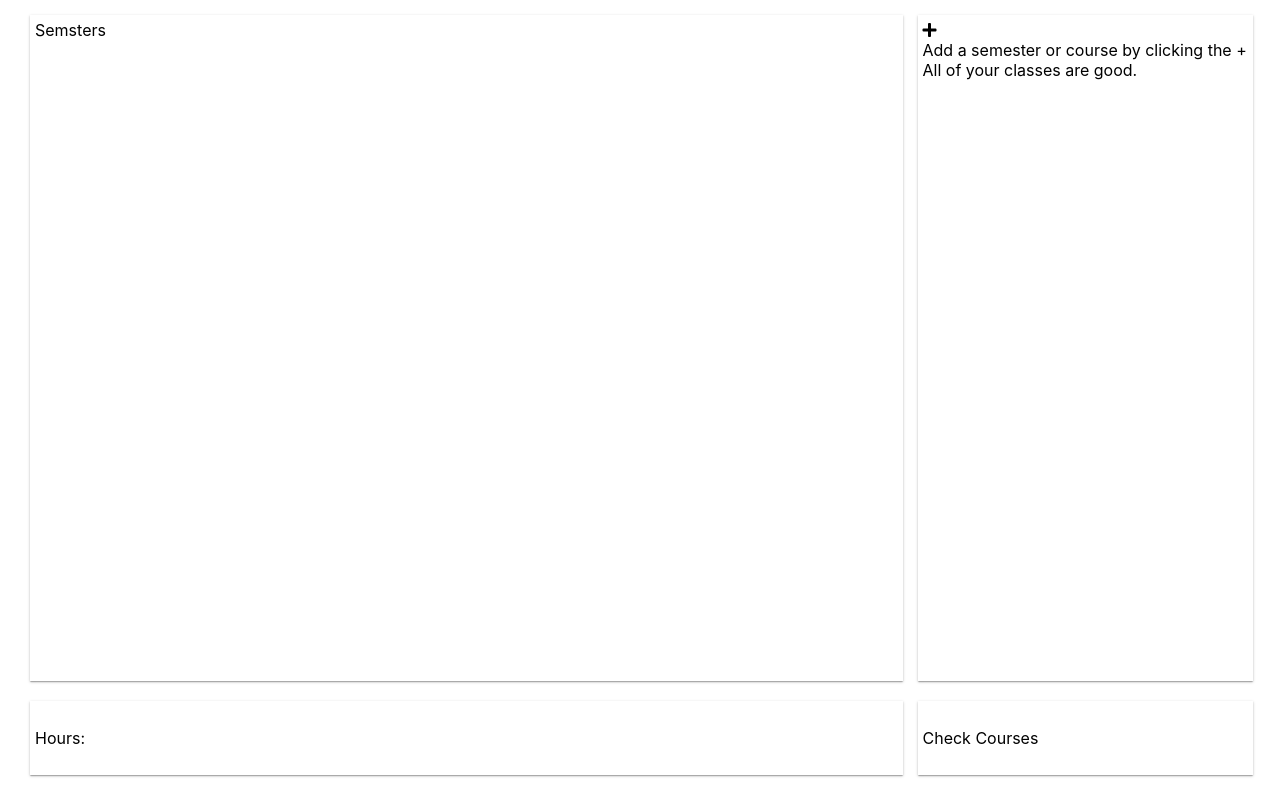
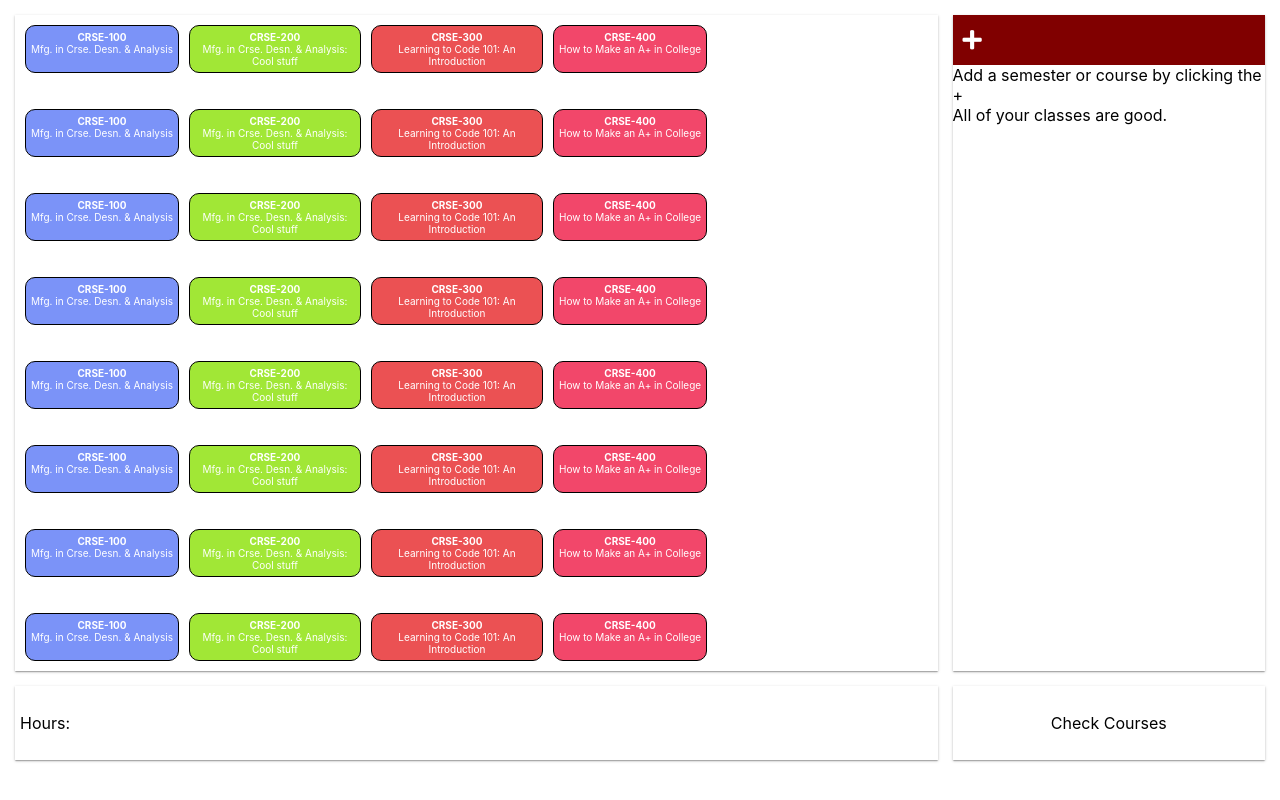
Before and after one commit to aaronmwhitehead/degreeplanner, a React app: page / in a window 1280 px wide. Built offline with nearby package versions, Linux system fonts and the light colour scheme.

Commit message:
Static mock almost done.

```diff
--- a/public/index.html
+++ b/public/index.html
@@ -1,11 +1,13 @@
 <!DOCTYPE html>
 <html lang="en">
   <head>
+    <link href="https://fonts.googleapis.com/css?family=Lato" rel="stylesheet">
     <meta charset="utf-8">
     <link rel="shortcut icon" href="%PUBLIC_URL%/favicon.ico">
     <meta name="viewport" content="width=device-width, initial-scale=1, shrink-to-fit=no">
     <meta name="theme-color" content="#000000">
     <link rel="stylesheet" href="https://use.fontawesome.com/releases/v5.4.2/css/all.css" integrity="sha384-/rXc/GQVaYpyDdyxK+ecHPVYJSN9bmVFBvjA/9eOB+pb3F2w2N6fc5qB9Ew5yIns" crossorigin="anonymous">
+    <!-- <script src="https://unpkg.com/ionicons@4.2.2/dist/ionicons.js"></script> -->
     <!--
       manifest.json provides metadata used when your web app is added to the
       homescreen on Android. See https://developers.google.com/web/fundamentals/web-app-manifest/
--- a/src/components/App.js
+++ b/src/components/App.js
@@ -28,25 +28,25 @@ class CheckAdd extends Component {
 			checkTab = " ";
 
 			addTab =
-			<div className="add-content">
-				<div className="add-content-header">
+			<div className="add-content info">
+				<div className="add-content-header header">
 					<i class="fas fa-arrow-left" onClick={this.toggleTabs}></i>
-						Add Semester/Course
+					<div className="add-content-title">Add Semester/Course</div>
+					<div className="extra"></div>
 				</div>
-
+				<div></div>
 			</div>;
 		}
 
 		else {
 
 			checkTab =
-			<div className="check-courses">
-				<div className="check-courses-header">
-					<i class="fas fa-plus" onClick={this.toggleTabs}></i>
-					<div className="add-content-body">Add a semester or course by clicking the + </div>
-					<span className="output-text">All of your classes are good.</span>
+			<div className="check-courses info">
+				<div className="check-courses-header header">
+					<i className="fas fa-plus" onClick={this.toggleTabs}></i>
 				</div>
-				<div className="check-courses-body"></div>
+				<div className="add-content-body">Add a semester or course by clicking the + </div>
+				<div className="check-courses-body">All of your classes are good.</div>
 			</div>;
 
 			addTab = " ";
@@ -72,7 +72,24 @@ class Course extends Component {
 // A Semester holds a default number of courses
 function Semester(props) {
 	return(
-		<div className={props.className}></div>
+		<div className={props.className}>
+			<div className="TEST test1">
+				<div className="TEST-abbr">CRSE-100</div>
+				<div className="TEST-name">Mfg. in Crse. Desn. & Analysis</div>
+			</div>
+			<div className="TEST test2">
+				<div className="TEST-abbr">CRSE-200</div>
+				<div className="TEST-name">Mfg. in Crse. Desn. & Analysis: Cool stuff</div>
+			</div>
+			<div className="TEST test3">
+				<div className="TEST-abbr">CRSE-300</div>
+				<div className="TEST-name">Learning to Code 101: An Introduction</div>
+			</div>
+			<div className="TEST test4">
+				<div className="TEST-abbr">CRSE-400</div>
+				<div className="TEST-name">How to Make an A+ in College</div>
+			</div>
+		</div>
 	);
 }
 
@@ -80,15 +97,15 @@ function Semester(props) {
 class SemesterList extends Component {
 	render() {
 		return(
-			<div className="semester-list main"> Semsters
-				<Semester className="semester-1"/>
-				<Semester className="semester-2"/>
-				<Semester className="semester-3"/>
-				<Semester className="semester-4"/>
-				<Semester className="semester-5"/>
-				<Semester className="semester-6"/>
-				<Semester className="semester-7"/>
-				<Semester className="semester-8"/>
+			<div className="semester-list main">
+				<Semester className="semester semester-1"/>
+				<Semester className="semester semester-2"/>
+				<Semester className="semester semester-3"/>
+				<Semester className="semester semester-4"/>
+				<Semester className="semester semester-5"/>
+				<Semester className="semester semester-6"/>
+				<Semester className="semester semester-7"/>
+				<Semester className="semester semester-8"/>
 			</div>
 		);
 	}
@@ -102,8 +119,8 @@ class App extends Component {
 		<div className="App">
 			<SemesterList />
 			<CheckAdd />
-			<div className="footer main">Hours: </div>
-			<div className="btn main">Check Courses</div>
+			<div className="hours-box main">Hours: </div>
+			<div className="check-courses-btn main">Check Courses</div>
 		</div>
     );
   }
--- a/src/styles/css/App.css
+++ b/src/styles/css/App.css
@@ -1,38 +1,95 @@
+html {
+  font-family: "Lato", sans-serif;
+}
+
 .App {
   display: flex;
   padding: 15px;
-  height: 95vh;
   flex-wrap: wrap;
 }
 .App .main {
   box-shadow: 0px 1px 3px 0px rgba(0, 0, 0, 0.2), 0px 1px 1px 0px rgba(0, 0, 0, 0.14), 0px 2px 1px -1px rgba(0, 0, 0, 0.12);
+  flex: 1 0 50%;
+  display: flex;
+}
+.App .semester-list {
+  display: flex;
+  margin-right: 15px;
+  flex-direction: column;
+  justify-content: space-between;
+  padding: 10px;
+}
+.App .info-box {
+  height: 82vh;
+  flex: 0 25%;
+  align-items: flex-start;
+  flex-direction: row;
+  padding: 0;
+}
+.App .hours-box {
+  align-items: center;
+  height: 8vh;
+  margin-right: 15px;
+  margin-top: 15px;
   padding: 5px;
 }
-.App .semester-list {
-  width: 69%;
-  height: 82vh;
-  margin: 0 15px 0;
-}
-.App .info-box {
-  width: 26%;
-  height: 82vh;
-}
-.App .footer {
+.App .check-courses-btn {
   display: flex;
   flex-direction: column;
   justify-content: center;
-  width: 69%;
-  height: 8vh;
-  margin: 15px 15px 0;
-  align-self: flex-end;
+  align-items: center;
+  flex: 0 25%;
+  margin-top: 15px;
+  cursor: pointer;
+  padding: 0;
 }
-.App .btn {
+.App .fas {
+  cursor: pointer;
+}
+.App .header {
+  display: flex;
+  height: 30px;
+  background: #800000;
+  padding: 10px;
+  color: #FFF;
+  font-size: 22px;
+  align-items: center;
+  justify-content: space-between;
+  font-weight: 300;
+}
+.App .info {
+  flex-grow: 1;
+}
+.App .semester {
+  display: flex;
+}
+.App .TEST {
   display: flex;
   flex-direction: column;
-  justify-content: center;
-  width: 26%;
-  height: 8vh;
-  align-self: flex-end;
+  align-items: center;
+  border: 1px solid black;
+  margin-right: 10px;
+  padding: 5px;
+  max-width: 160px;
+  text-align: center;
+  border-radius: 10px;
+  font-size: 10px;
+  color: #FFF;
+}
+.App .TEST .TEST-abbr {
+  font-weight: bold;
+}
+.App .test1 {
+  background: #7b93f8;
+}
+.App .test2 {
+  background: #a1e736;
+}
+.App .test3 {
+  background: #eb5153;
+}
+.App .test4 {
+  background: #f2476a;
 }
 
 /*# sourceMappingURL=App.css.map */
```
